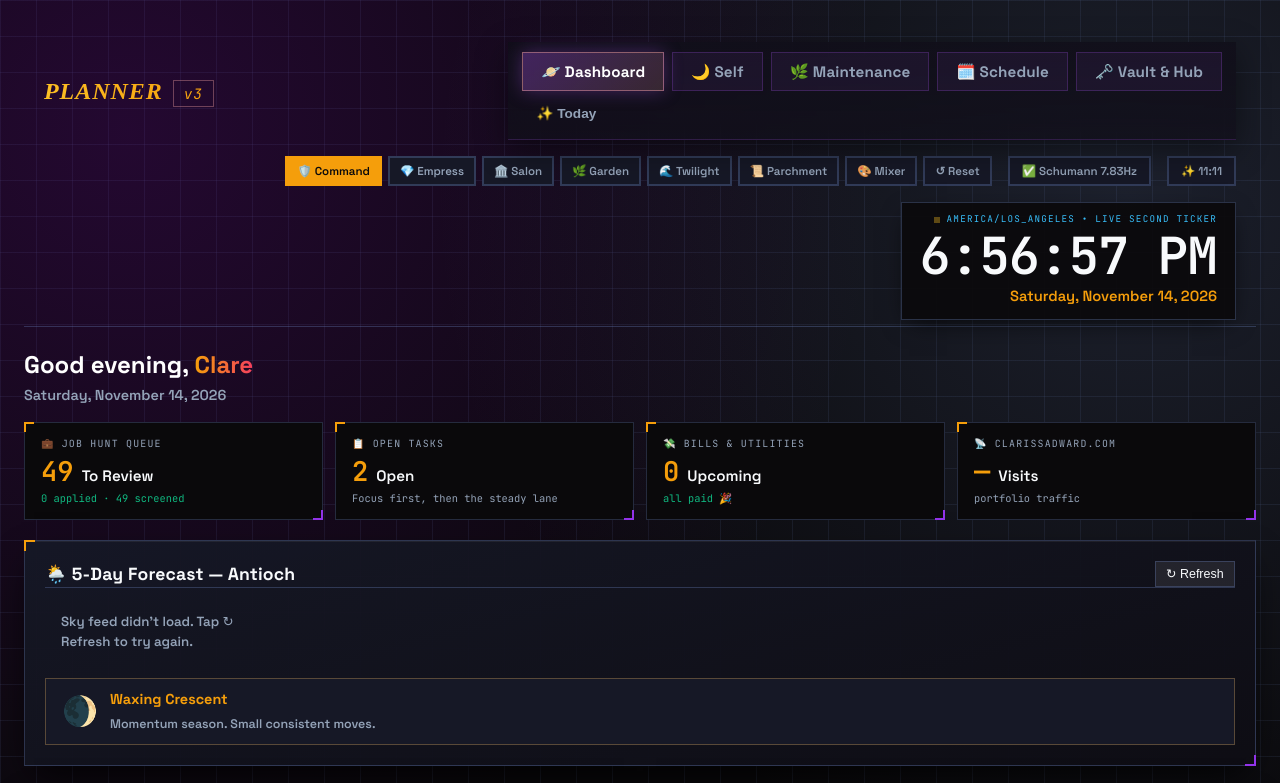
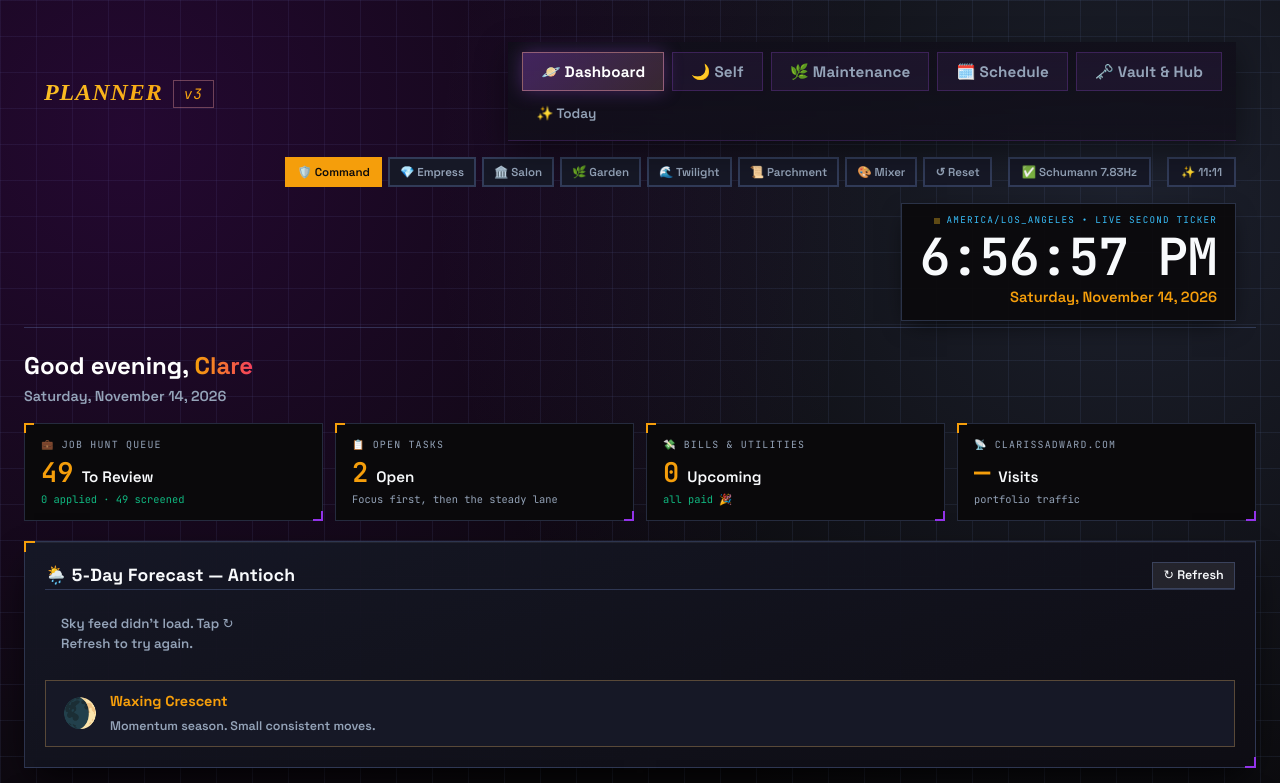
Before and after one commit to TheOtherBlkGrl/life-planner, a plain HTML site: page v3.html in a window 1280 px wide. Shown: the top 783 px of the page. Drawn offline with nearby package versions, Linux system fonts and the light colour scheme; no server answers; a web font is replaced by a local one.

Commit message:
v3: controls inherit the site font (buttons/inputs/selects followed UA Arial)

```diff
--- a/v3.css
+++ b/v3.css
@@ -106,3 +106,6 @@
   .header-widgets { gap: 6px; }
   .aura-tuner { display: none; }
 }
+
+/* v3: every control follows the site type system */
+button, input, select, textarea { font-family: inherit; }
```
